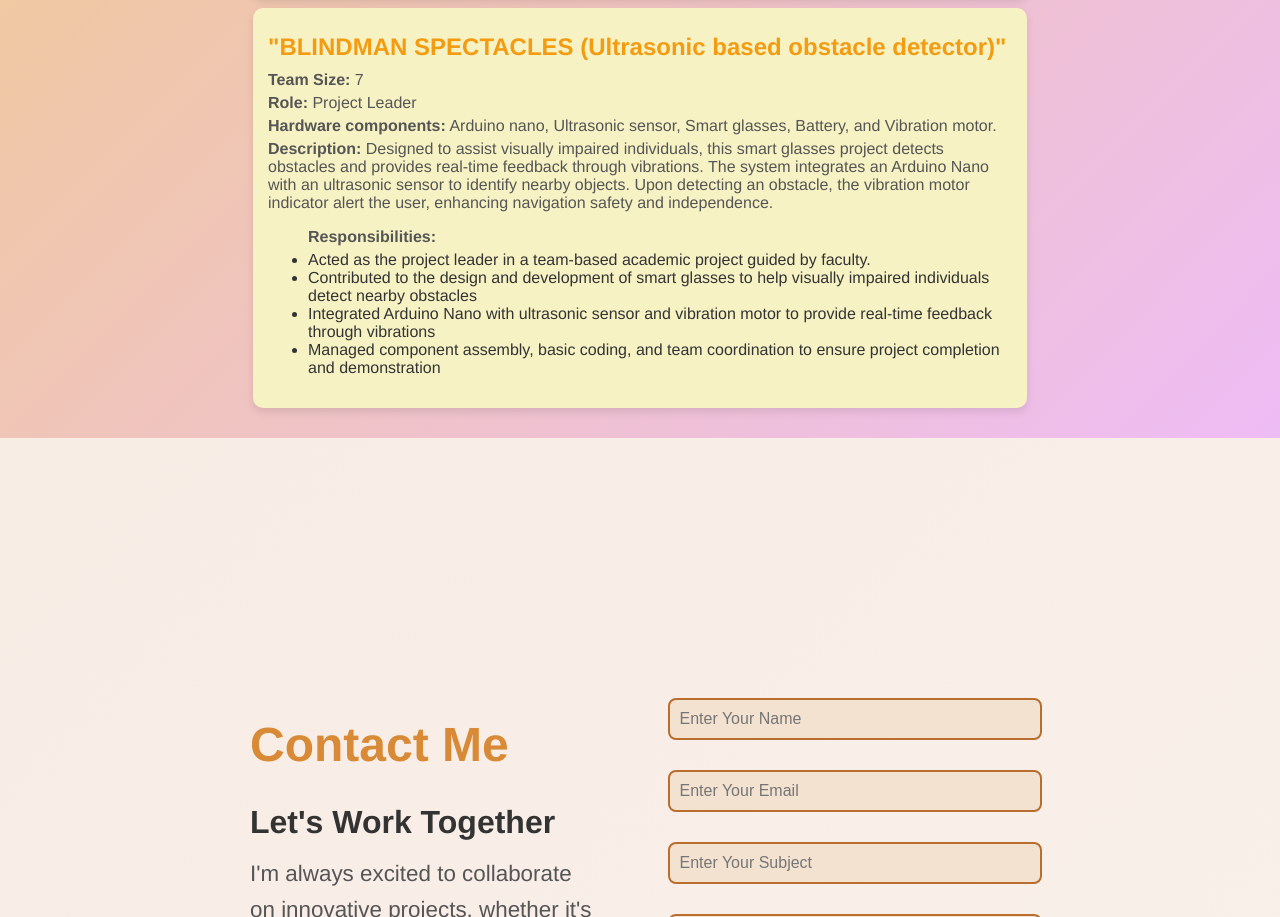
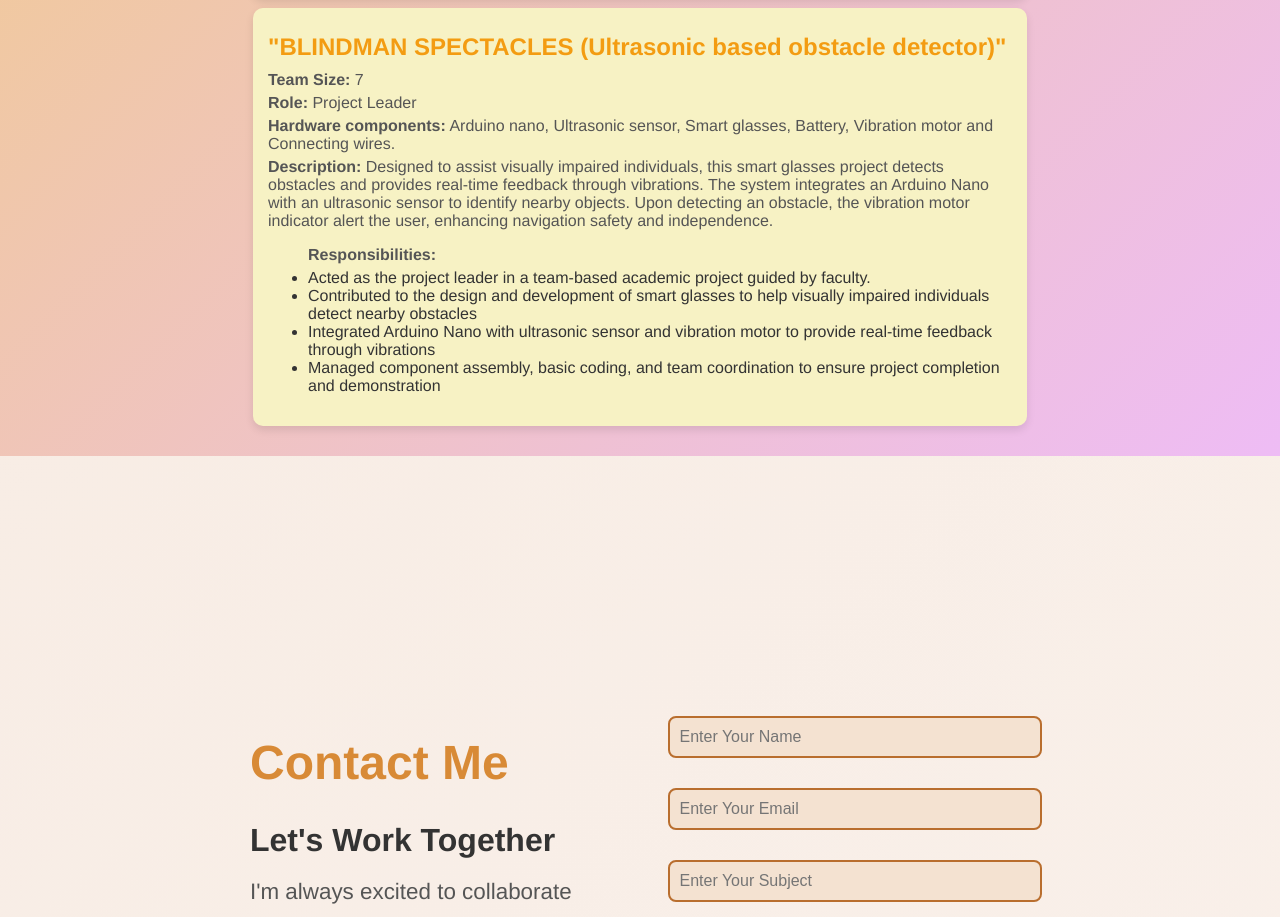
Before and after one commit to Sri-Ganneswari1/portfolio, a Next.js app: page / in a window 1280 px wide. Shown: the part 4022-4939 px from the top of the page. Built offline with nearby package versions, Linux system fonts and the light colour scheme.

Commit message:
Updated portfolio

```diff
--- a/src/app/components/Project.tsx
+++ b/src/app/components/Project.tsx
@@ -21,7 +21,7 @@ export const Projects = () => {
                 <h2>&quot;BLINDMAN SPECTACLES (Ultrasonic based obstacle detector)&quot;</h2>
                 <p><strong>Team Size:</strong> 7</p>
                 <p><strong>Role:</strong> Project Leader</p>
-                <p><strong>Hardware components:</strong> Arduino nano, Ultrasonic sensor, Smart glasses, Battery, and Vibration motor.</p>
+                <p><strong>Hardware components:</strong> Arduino nano, Ultrasonic sensor, Smart glasses, Battery, Vibration motor and Connecting wires.</p>
                 <p><strong>Description:</strong> Designed to assist visually impaired individuals, this smart glasses project
                     detects obstacles and provides real-time feedback through vibrations. The system
                     integrates an Arduino Nano with an ultrasonic sensor to identify nearby objects. Upon
```
